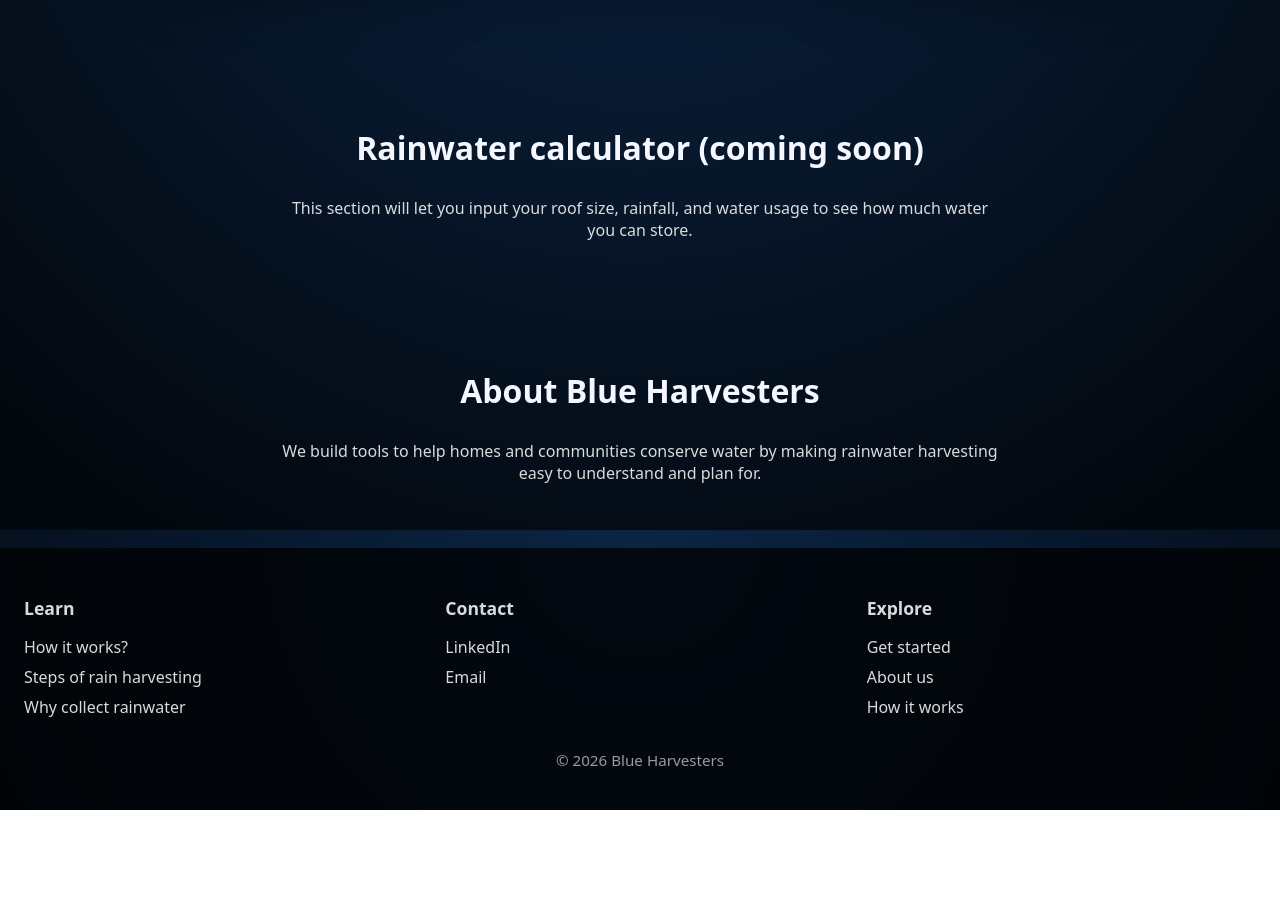
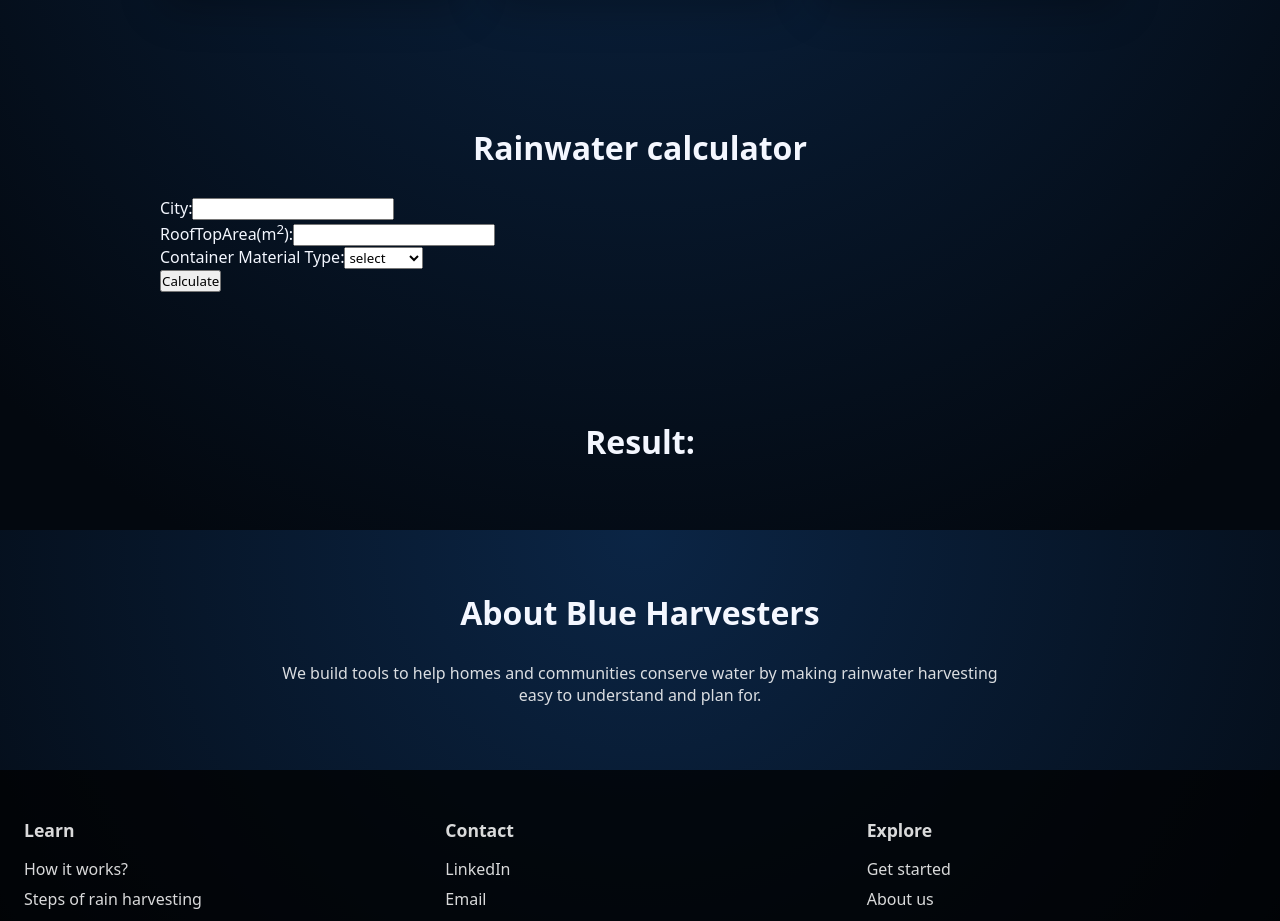
Before and after one commit to van456-dot/Blue_Harvesters, a React (Vite) app in the folder client/: page / in a window 1280 px wide. Shown: the part 1070-1991 px from the top of the page. Before the commit the page ends 1880 px from the top, so only its background shows below. Built offline with nearby package versions, Linux system fonts and the light colour scheme.

Commit message:
Add form in home page and handle backend client request

```diff
--- a/client/src/pages/Home.jsx
+++ b/client/src/pages/Home.jsx
@@ -80,11 +80,26 @@ function Home() {
 
       <section className="section" id="calculator">
         <div className="section__inner">
-          <h2>Rainwater calculator (coming soon)</h2>
-          <p>
-            This section will let you input your roof size, rainfall, and water
-            usage to see how much water you can store.
-          </p>
+          <h2>Rainwater calculator</h2>
+          <form action="http://localhost:8080/rainwater/calc" method="POST">
+            <label for="city">City:</label>
+            <input type="text" id="city" name="city" /><br />
+            <label for="rftoparea">RoofTopArea(m<sup>2</sup>):</label>
+            <input type="text" name="rftoparea" id="rftoparea" /><br />
+            <label for="runoffcoeff">Container Material Type:</label>
+            <select name="runoffcoeff" id="runoffcoeff">
+              <option value="">select</option>
+              <option value="metal-steel">Steel</option>\
+              <option value="concrete">Concrete</option>
+            </select><br />
+            <button>Calculate</button>
+          </form>
+        </div>
+      </section>
+
+      <section className="section" id="result">
+        <div className="section__inner">
+          <h2>Result:</h2>
         </div>
       </section>
 
```
Also changed, not shown: 2 other files (tests, documents, lock files or other folders).
